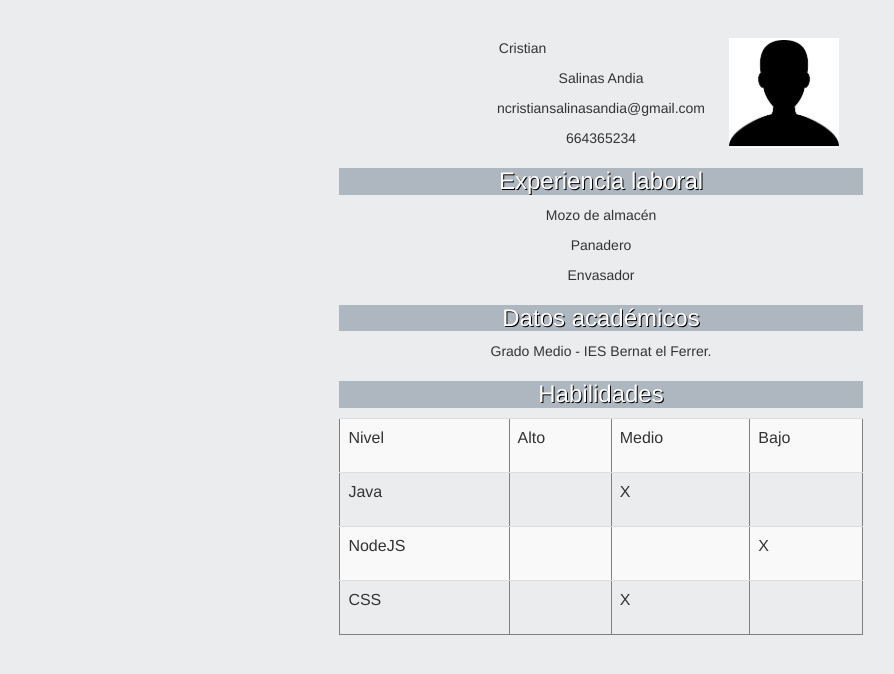
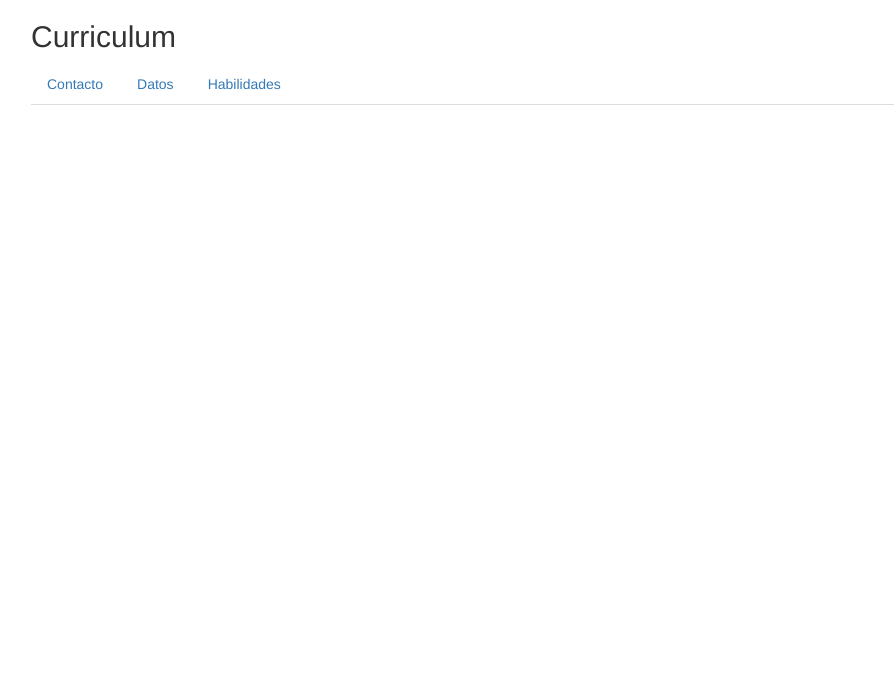
Before and after one commit to ncristiansa/DualNF4, a plain HTML site: page CV.html in a window 1280 px wide. Shown: the whole page, without its empty margins (39-933 px from the left). Drawn offline with nearby package versions, Linux system fonts and the light colour scheme.

Commit message:
actividad curriculum

```diff
--- a/CV.html
+++ b/CV.html
@@ -1,33 +1,43 @@
-<DOCTYPE! html>
-<meta http-equiv="Content-Type" content="text/html; charset=UTF-8" />
-<html>
+<!DOCTYPE html>
+<html lang="en">
 <head>
   <title>CV Cristian Salinas Andia</title>
-	</head>
+  <meta charset="utf-8">
   <meta name="viewport" content="width=device-width, initial-scale=1">
   <link rel="stylesheet" href="https://maxcdn.bootstrapcdn.com/bootstrap/3.3.7/css/bootstrap.min.css">
   <script src="https://ajax.googleapis.com/ajax/libs/jquery/3.3.1/jquery.min.js"></script>
   <script src="https://maxcdn.bootstrapcdn.com/bootstrap/3.3.7/js/bootstrap.min.js"></script>
-	<body align="center" style="background:#eaecee; width: 50%; max-width:600px;margin:auto; padding: 3%;">
-		<div style="float:right; height: 3%; width:30%;"><img src="img.png" style="color:white;text-shadow:1px 1px #000000 ;width:70%;"/></div>
-		</div>
-		<div>
+</head>
+<body>
+<div class="container">
+  <h2>Curriculum</h2>
+
+  <ul class="nav nav-tabs">
+    <li><a data-toggle="tab" href="#menu1">Contacto</a></li>
+    <li><a data-toggle="tab" href="#menu2">Datos</a></li>
+    <li><a data-toggle="tab" href="#menu3">Habilidades</a></li>
+  </ul>
+
+  <div class="tab-content">
+    <div id="menu1" class="tab-pane fade">
+      <img src="img.png" style="float:right;">
      <p>Cristian</p>
      <p>Salinas Andia</p>
      <p>ncristiansalinasandia@gmail.com</p>
      <p>664365234</p>
+
     </div>
-
-			<h3 style="color:white;text-shadow:1px 1px #000000 ;background:  #aeb6bf ;">Experiencia laboral</h3>
+    <div id="menu2" class="tab-pane fade">
+      <h3>Experiencia laboral</h3>
       <p>Mozo de almacén</p>
       <p>Panadero</p>
       <p>Envasador</p>
-		</div>
-		<div>
-			<h3 style="color:white;text-shadow:1px 1px #000000 ;background:  #aeb6bf ;">Datos académicos</h3>
+
+      <h3>Datos académicos</h3>
       <p>Grado Medio - IES Bernat el Ferrer.</p>
     </div>
-		<h3 style="color:white;text-shadow:1px 1px #000000 ; background:#aeb6bf  ;">Habilidades</h3>
+    <div id="menu3" class="tab-pane fade">
+      <h3>Habilidades</h3>
     <table border=1 height=30% width=50% class="table table-striped">
     <tr>
       <td>Nivel</td>
@@ -55,5 +65,8 @@
     </tr>
     </table>
     </div>
+  </div>
+</div>
+
 </body>
 </html>
```
Lines whose indentation alone changed are shown as unchanged.
